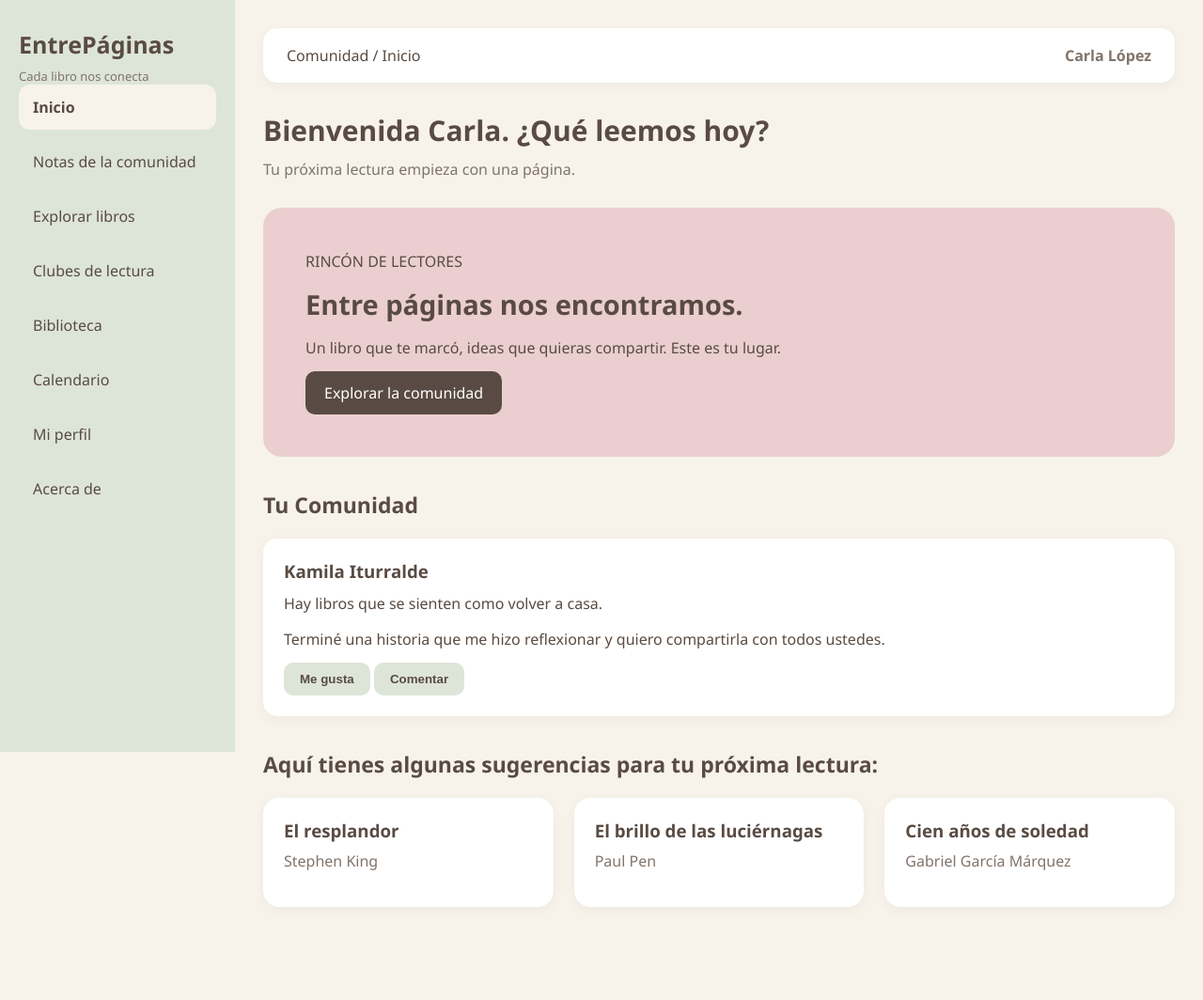
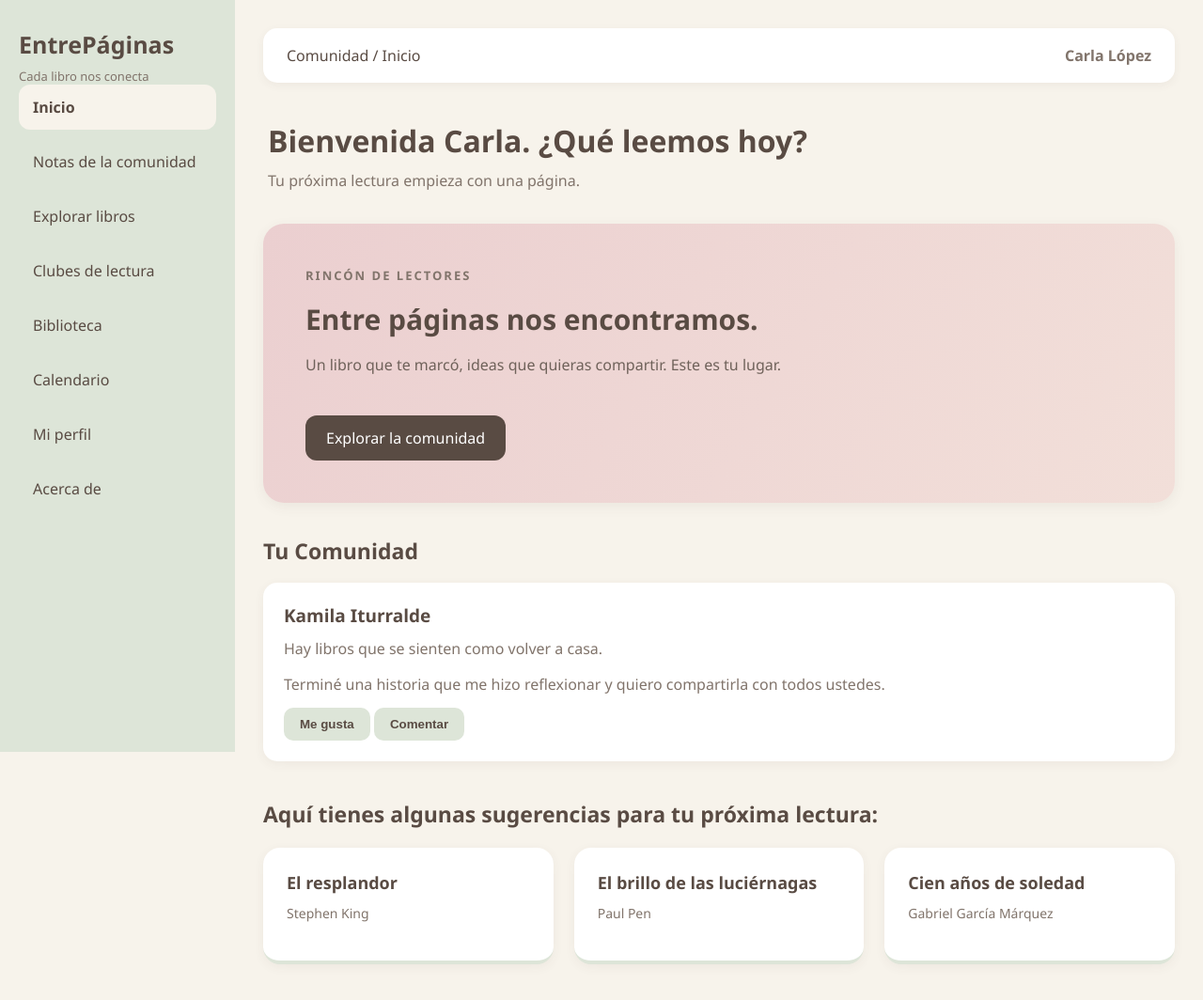
Before and after one commit to aranzavalverde/entre_paginas, a plain HTML site: page index.html in a window 1280 px wide. Shown: the whole page at 94% size. Before the commit the page ends 1030 px from the top, so only its background shows below. Drawn offline with Linux system fonts and the light colour scheme.

Commit message:
Agregar diseño CSS de la seccion inicio

```diff
--- a/css/estilos.css
+++ b/css/estilos.css
@@ -105,7 +105,7 @@ body{
 }
 .banner a{
     display: inline-block;
-    margin top: 15px;
+    margin-top: 15px;
     padding: 12px 20px;
     background-color: #594B43;
     color: white;
@@ -159,7 +159,7 @@ button:hover{
 .libros{
     display: grid;
     grid-template-columns: repeat(auto-fit, minmax(180px, 1fr));
-    gab: 20px;
+    gap: 20px;
 }
 .libro h3{
     margin-bottom: 10px;
@@ -227,7 +227,7 @@ input:focus, textarea:focus, select:focus{
     background-color: #FFFFFF;
     padding: 25px;
     border-radius: 18px;
-    box-shadow: 0 03 12px rgba(89, 75, 67, 0.06);
+    box-shadow: 0 3px 12px rgba(89, 75, 67, 0.06);
 }
 .crear-nota h2{
     margin-bottom: 10px;
@@ -295,7 +295,7 @@ input:focus, textarea:focus, select:focus{
     padding: 25px;
     border-radius: 18px;
     margin-bottom: 30px;
-    box-shadow: 0 03 12px rgba(89, 75, 67, 0.06);
+    box-shadow: 0 3px 12px rgba(89, 75, 67, 0.06);
 }
 .busqueda-libros h2{
     margin-bottom: 18px;
@@ -369,3 +369,122 @@ input:focus, textarea:focus, select:focus{
     width: 100%;
     background-color: #DDE5D8;
 }
+
+/*INICIO*/
+/*Bienvenida*/
+.bienvenida{
+    padding: 10px 5px;
+    margin-bottom: 25px;
+}
+.bienvenida h1{
+    font-size: 32px;
+    margin-botton: 12px;
+    color: #594B43;
+}
+.bienvenida p{
+    color: #81746B;
+    font-size: 16px;
+}
+
+/*Banner principal*/
+.banner{
+    background: linear-gradient(120deg, #EBCFD0, #F2DFD9);
+    padding: 45px;
+    border-radius: 22px;
+    margin-bottom: 35px;
+    box-shadow: 0 4px 14px rgba(89, 75, 67, 0.07);
+}
+.banner div{
+    max-width: 650px;
+}
+.banner div > p:first-child{
+    color: #81746B;
+    font-size: 13px;
+    font-weight: bold;
+    letter-spacing: 2px;
+    margin-bottom: 15px;
+}
+.banner h2{
+    font-size: 30px;
+    color: #594B43;
+    margin-bottom: 15px;
+}
+.banner div > p:nth-of-type(2){
+    color: #6F625A;
+    line-height: 1.7;
+    margin-bottom: 25px;
+}
+.banner a {
+    display: inline-block;
+    padding: 13px 22px;
+    background-color: #594B43;
+    color: #FFFFFF;
+    text-decoration: none;
+    border-radius: 12px;
+    transition: 0.3s;
+    }
+.banner a:hover{
+    background-color: #81746B;
+    transform: translateY(-2px);
+}
+
+/*Publicación de la comunidad*/
+.comunidad-inicio{
+    margin-bottom: 40px;
+}
+.comunidad-inicio h2{
+    margin-bottom: 18px;
+}
+.comunidad-inicio .publicacion:hover{
+    box-shadow: 0 6px 16px rgba(89, 75, 67, 0.10);
+}
+.comunidad-inicio .publicacion h3{
+    color: #594B43;
+    font-size: 19px;
+}
+.comunidad-inicio .publicacion p{
+    color: #81746B;
+    line-height: 1.6;
+}
+.comunidad-inicio .publicacion button:last-of-type{
+    background-color: #DDE5D8;
+}
+
+/*Recomendaciones*/
+.recomendaciones .libros{
+    display: grid;
+    grid-template-columns: repeat(auto-fit, minmax(200px,1fr));
+    gap: 22px;
+}
+.recomendaciones .libro{
+    background-color: #FFFFFF;
+    padding: 25px;
+    border-radius: 18px;
+    border-bottom: 4px solid #DDE5D8;
+    transition: 0.3s;
+}
+.recomendaciones .libro h3{
+    color: #594B43;
+    margin-bottom: 10px;
+    font-size: 18px;
+}
+.recomendaciones .libro p{
+    color: #81746B;
+    font-size: 14px;
+}
+
+/*Responsivo de inicio*/
+@media (max-width: 600px) {
+    .bienvenida h1 {
+        font-size: 25px;
+    }
+    .banner {
+        padding: 25px;
+    }
+    .banner h2 {
+        font-size: 24px;
+    }
+    .recomendaciones .libros {
+        grid-template-columns: 1fr;
+    }
+}
```
